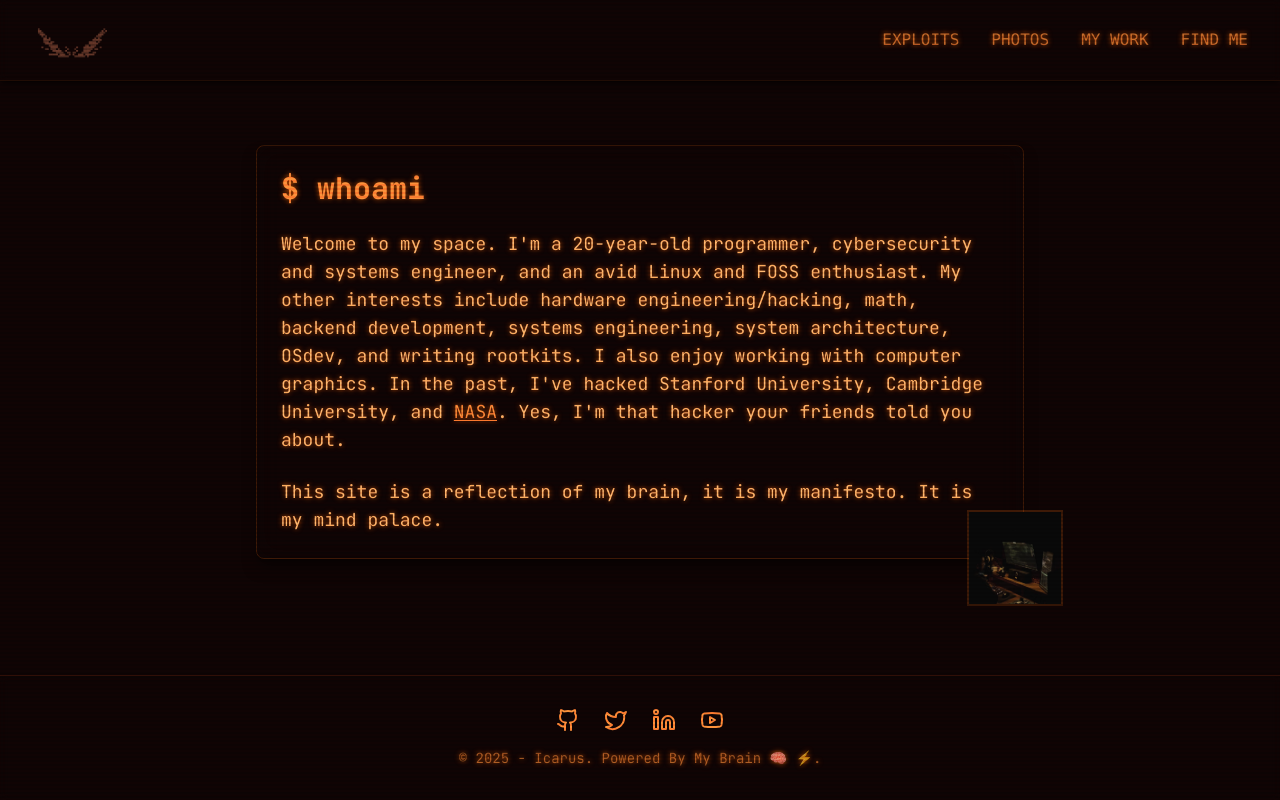
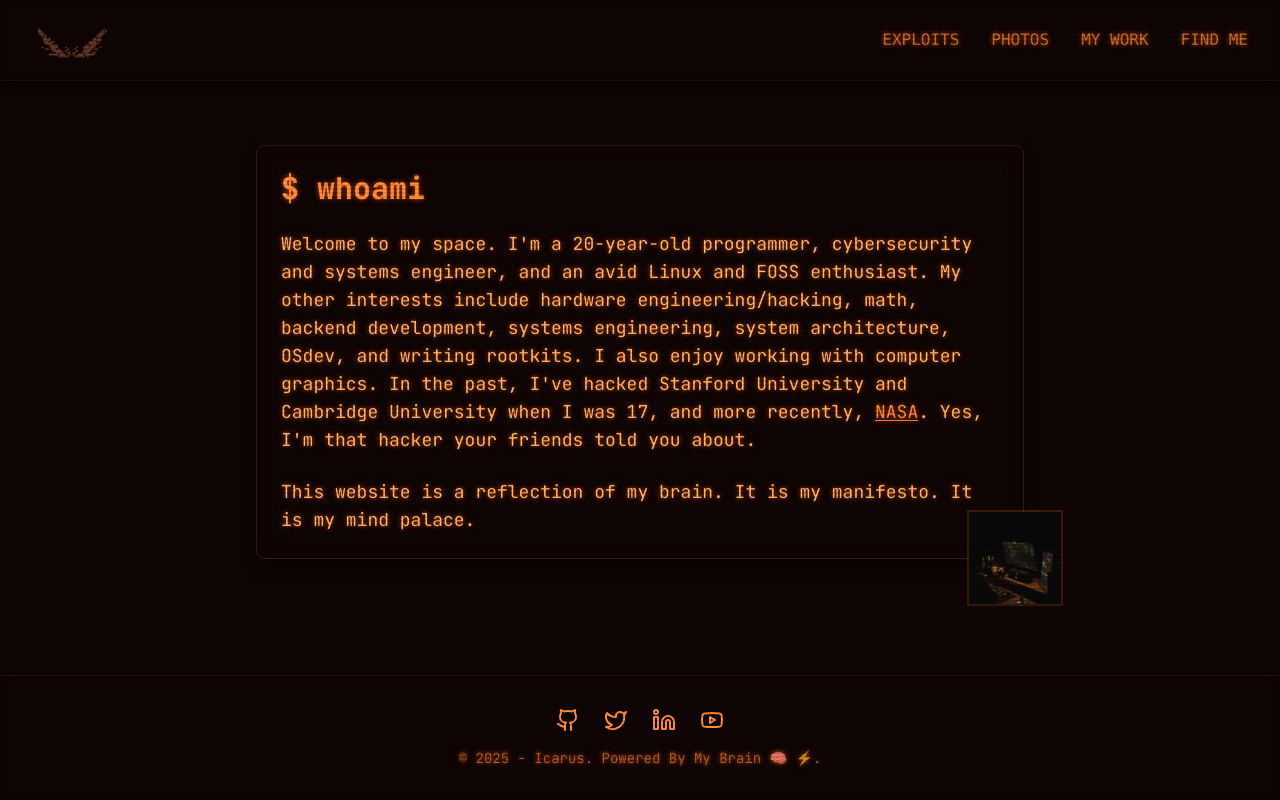
Before and after one commit to 0xIcarus/icarus-website, a Next.js app: page /about in a window 1280 px wide. Built offline with nearby package versions, Linux system fonts and the light colour scheme.

Commit message:
feat: modified about page

```diff
--- a/src/app/about/page.tsx
+++ b/src/app/about/page.tsx
@@ -31,7 +31,8 @@ export default function AboutPage() {
           interests include hardware engineering/hacking, math, backend
           development, systems engineering, system architecture, OSdev, and
           writing rootkits. I also enjoy working with computer graphics. In the
-          past, I&apos;ve hacked Stanford University, Cambridge University, and{" "}
+          past, I&apos;ve hacked Stanford University and Cambridge University
+          when I was 17, and more recently,{" "}
           <motion.a
             whileHover={{ scale: 1.05 }}
             whileTap={{ scale: 0.95 }}
@@ -49,7 +50,7 @@ export default function AboutPage() {
           transition={{ duration: 0.5, delay: 0.4 }}
           className="text-lg text-orange-300"
         >
-          This site is a reflection of my brain, it is my manifesto. It is my
+          This website is a reflection of my brain. It is my manifesto. It is my
           mind palace.
         </motion.p>
 
```
